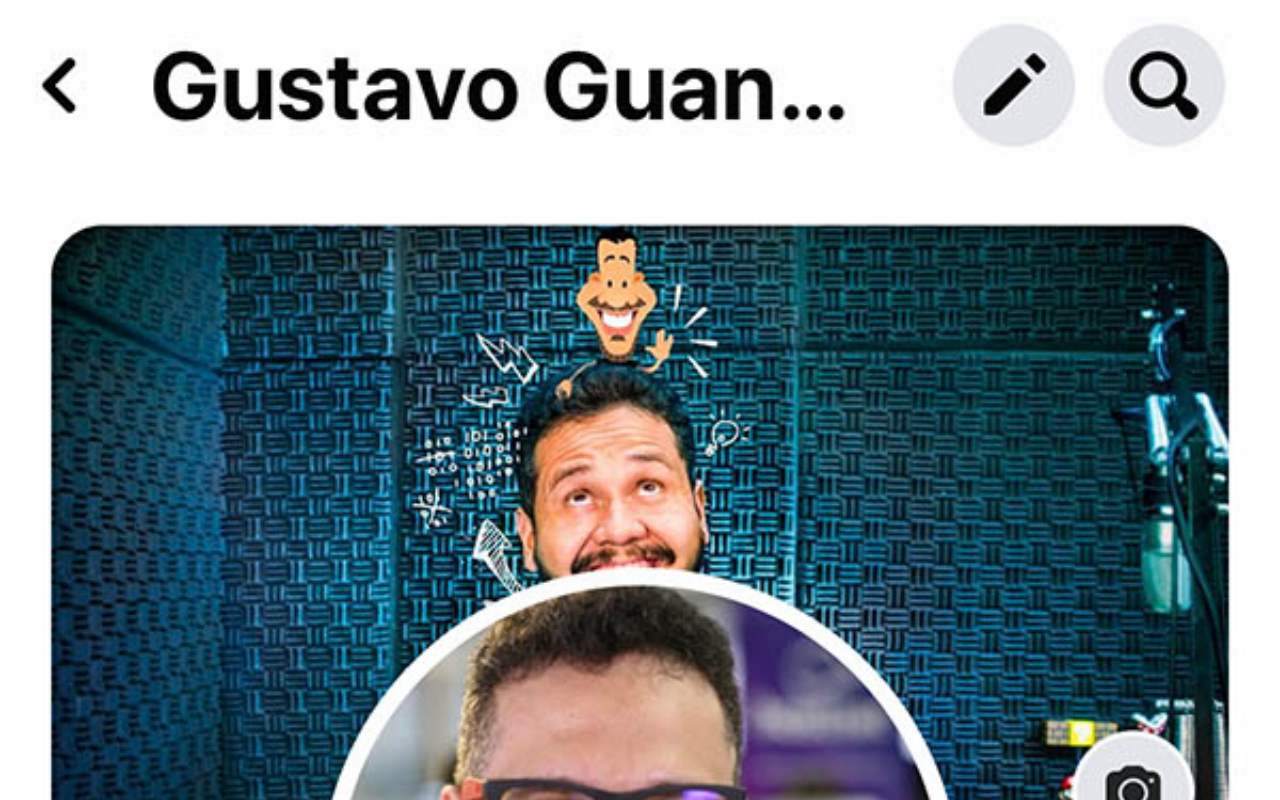
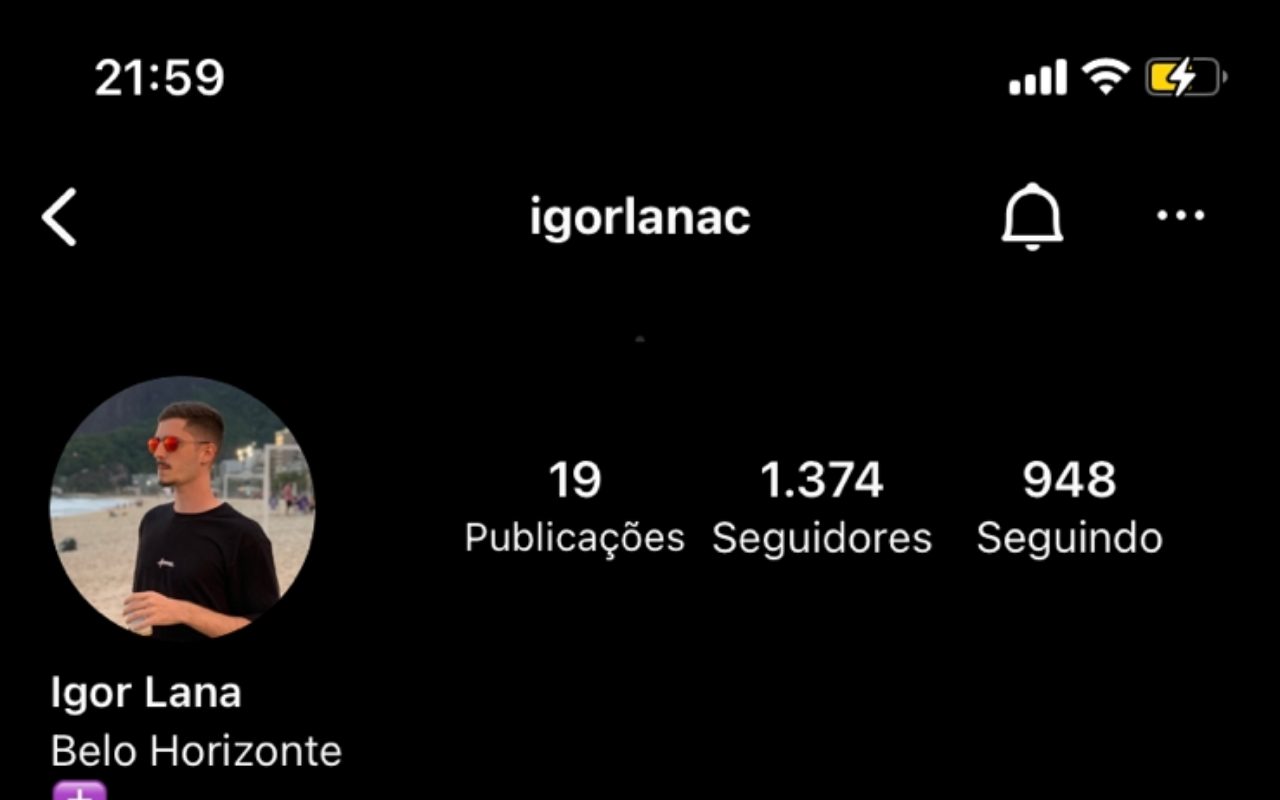
Before and after one commit to igorcorrealana/rede-social, a plain HTML site: page instagram.html in a window 1280 px wide. Shown: the top 800 px of the page. Drawn offline with Linux system fonts and the light colour scheme.

Commit message:
atualização

```diff
--- a/instagram.html
+++ b/instagram.html
@@ -8,7 +8,7 @@
     <link rel="stylesheet" href="estilos/social.css">
 </head>
 <body>
-<img src="imagens/tela-facebook.jpg" alt="Instagram">
-<a href="https://www.instagram.com/igorlanac/">ACESSE</a>
+    <img src="imagens/telainstagramigor.jpg" alt="Instagram">
+    <a href="https://www.instagram.com/igorlanac/">ACESSE</a>
 </body>
 </html>
```
Also changed, not shown: imagens/tela-facebook.jpg (deleted), imagens/telainstagramigor.jpg (added).
